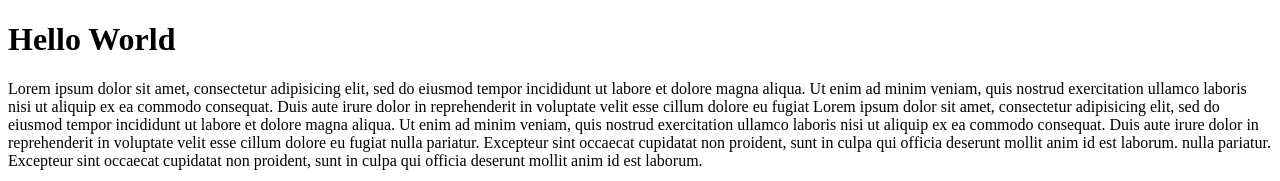
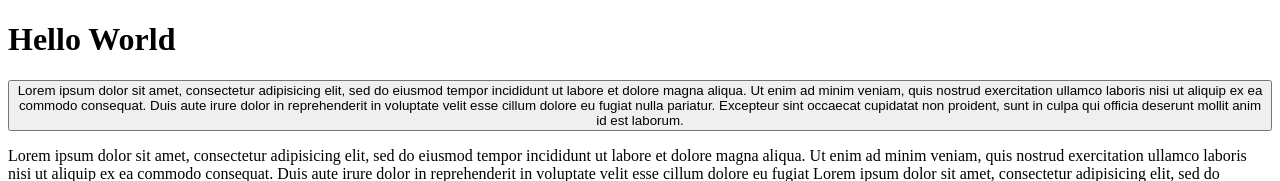
Before and after one commit to TylerJensen1107/myTest, a plain HTML site: page index.html in a window 1280 px wide. Shown: the top 181 px of the page. Drawn offline with Linux system fonts and the light colour scheme.

Commit message:
added buttons

```diff
--- a/index.html
+++ b/index.html
@@ -6,6 +6,13 @@
 	</head>
 	<body>
 		<h1>Hello World</h1>
+
+		<button type = "radion">Lorem ipsum dolor sit amet, consectetur adipisicing elit, sed do eiusmod
+		tempor incididunt ut labore et dolore magna aliqua. Ut enim ad minim veniam,
+		quis nostrud exercitation ullamco laboris nisi ut aliquip ex ea commodo
+		consequat. Duis aute irure dolor in reprehenderit in voluptate velit esse
+		cillum dolore eu fugiat nulla pariatur. Excepteur sint occaecat cupidatat non
+		proident, sunt in culpa qui officia deserunt mollit anim id est laborum.</button>
 
 		<p>Lorem ipsum dolor sit amet, consectetur adipisicing elit, sed do eiusmod
 		tempor incididunt ut labore et dolore magna aliqua. Ut enim ad minim veniam,
```
